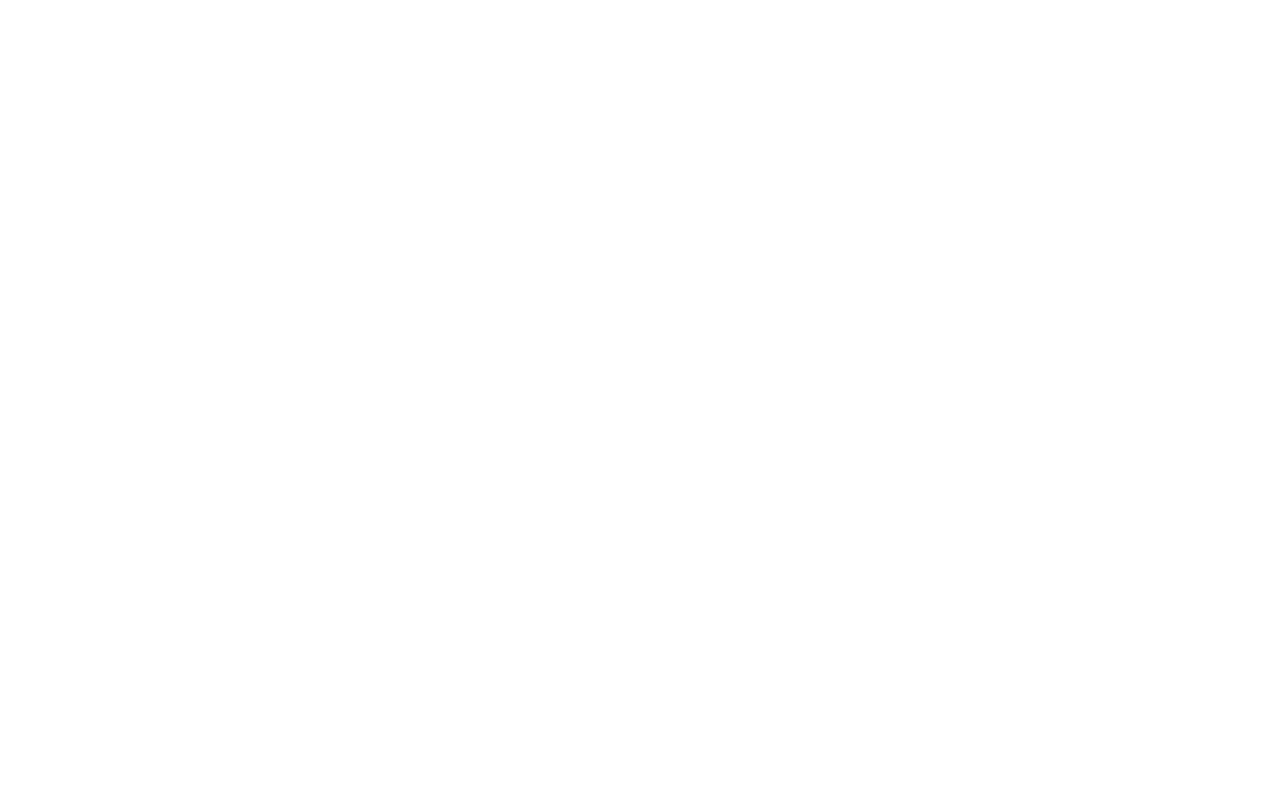
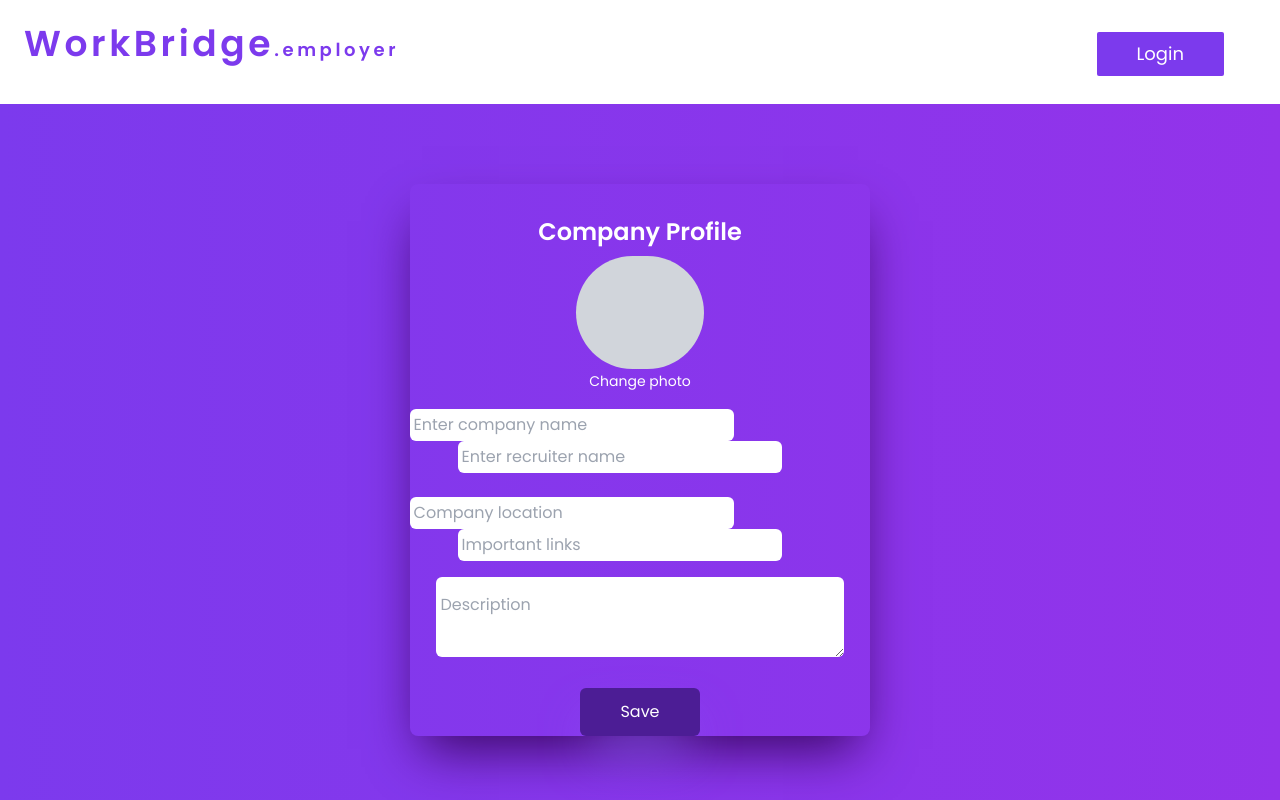
Before and after one commit to MidhunPM6/WorkBridge_Job_Portal-front-end, a React (Create React App) app: page /employerprofile in a window 1280 px wide. Before the commit this address had no page. Built offline with nearby package versions, Linux system fonts and the light colour scheme.

Commit message:
Created employer profile

```diff
--- a/src/App.js
+++ b/src/App.js
@@ -1,47 +1,45 @@
-import { Routes  ,Route} from "react-router-dom";
-import Home from "./Pages/UserPages/Home";
-import ServicePage from "./Components/Services/Services";
-import Siginup from "./Pages/UserPages/Siginup";
-import Login from "./Pages/UserPages/Loginn";
-import EmployerHome from "./Pages/EmployerPages/EmployerHome";
-import EmployerLogin from "./Pages/EmployerPages/EmployerLogin";
-import EmployerSignup from "./Pages/EmployerPages/EmployerSignup";
-import SeekerUsernameContext from "./Context/SeekerUsernameContext";
-import UserProfile from "./Pages/UserPages/UserProfile";
-import Jobview from "./Pages/UserPages/Jobview";
-import Applyjob from "./Pages/UserPages/Applyjob";
+import { Routes, Route } from 'react-router-dom'
+import Home from './Pages/UserPages/Home'
+import ServicePage from './Components/Services/Services'
+import Siginup from './Pages/UserPages/Siginup'
+import Login from './Pages/UserPages/Loginn'
+import EmployerHome from './Pages/EmployerPages/EmployerHome'
+import EmployerLogin from './Pages/EmployerPages/EmployerLogin'
+import EmployerSignup from './Pages/EmployerPages/EmployerSignup'
+import SeekerUsernameContext from './Context/SeekerUsernameContext'
+import UserProfile from './Pages/UserPages/UserProfile'
+import Jobview from './Pages/UserPages/Jobview'
+import Applyjob from './Pages/UserPages/Applyjob'
+import EmployerUsername from './Context/EmployerUsername'
+import ProfileMainpage from './Pages/EmployerPages/ProfileMainpage'
 
-
-
-
-
-function App() {
+function App () {
   return (
     <>
-
+      <EmployerUsername>
       <SeekerUsernameContext>
         <Routes>
+          {/*User routes */}
+          <Route path='/' element={<Home />} />
+          <Route path='/service' element={<ServicePage />} />
+          <Route path='/signup' element={<Siginup />} />
+          <Route path='/login' element={<Login />} />
+          <Route path='/profile' element={<UserProfile />} />
+          <Route path='/jobview' element={<Jobview />} />
+          <Route path='/applyjob' element={<Applyjob />} />
 
-      {/*User routes */}
-      <Route path="/" element={<Home/>} />
-      <Route path="/service" element={<ServicePage/>} />
-      <Route path="/signup" element={<Siginup/>} />
-      <Route path="/login" element={<Login/>} />
-      <Route path="/profile" element={<UserProfile/>} />
-      <Route path="/jobview" element={<Jobview/>} />
-      <Route path="/applyjob" element={<Applyjob/>} />
-
-
-      {/*Empolyer routes*/ }
-      <Route path="/employer" element={<EmployerHome/>} />
-      <Route path="/employerlogin" element={<EmployerLogin/>} />
-      <Route path="/employersignup" element={<EmployerSignup/>} />
+          {/*Empolyer routes*/}
+          <Route path='/employer' element={<EmployerHome />} />
+          <Route path='/employerlogin' element={<EmployerLogin />} />
+          <Route path='/employersignup' element={<EmployerSignup />} />
+          <Route path='/employerprofile' element={<ProfileMainpage />} />
 
 
         </Routes>
       </SeekerUsernameContext>
+      </EmployerUsername>
     </>
-  );
+  )
 }
 
-export default App;
+export default App
--- /dev/null
+++ b/src/Context/EmployerUsername.js
@@ -0,0 +1,28 @@
+import React, { createContext, useEffect, useState } from 'react'
+
+
+export const EmpAuth = createContext(null)
+
+const EmployerUsername = ({children}) => {
+const [empUsername,setEmpUsername] =useState(()=>{
+     return localStorage.getItem('username')
+})
+
+useEffect(()=>{
+    if(empUsername){
+      localStorage.setItem('username',empUsername)
+    }else{
+        localStorage.removeItem('')
+    }
+},[empUsername])
+
+
+
+  return (
+    <EmpAuth.Provider value={{empUsername,setEmpUsername}}>
+      {children}
+    </EmpAuth.Provider>
+  )
+}
+
+export default EmployerUsername
--- /dev/null
+++ b/src/Employer-Components/Emp_Profile/ProfileMainPage.jsx
@@ -0,0 +1,59 @@
+import React from 'react'
+
+const ProfileMainPage = () => {
+  return (
+    <>
+      <div className='flex place-content-center pt-20 font-poppins h-[87vh] bg-gradient-to-r from-violet-600 to-purple-600 '>
+        <div className='flex flex-col w-[36vw] h-[69vh]  place-items-center pt-8 shadow-2xl shadow-purple-950 rounded-lg '>
+          <h1 className=' text-2xl font-semibold text-white'>
+            Company Profile
+          </h1>
+          <div className='w-32 h-32 mt-2 bg-gray-300 rounded-full'></div>
+          <div>
+            <span className='text-sm cursor-pointer text-white'>
+              Change photo
+            </span>
+          </div>
+
+          <div className='mt-4'>
+            <input
+              type='text'
+              placeholder='Enter company name'
+              className='p-1  outline-none rounded-md    '
+            />
+            <input
+              type='text'
+              placeholder='Enter recruiter name '
+              className='ml-12 p-1   outline-none rounded-md   '
+            />
+          </div>
+          <div className='mt-6  '>
+            <input
+              type='text'
+              placeholder='Company location '
+              className='p-1 outline-none rounded-md   '
+            />
+            <input
+              type='text'
+              placeholder='Important links '
+              className='ml-12 p-1 outline-none rounded-md  '
+            />
+          </div>
+          <div>
+            <textarea
+              name=''
+              id=''
+              placeholder='Description'
+              className='w-[31.8vw] mt-4 py-4 p-1 text-black rounded-md outline-none'
+            ></textarea>
+          </div>
+          <button className='mt-6  text-white bg-violet-900 p-3 px-10  hover:bg-violet-700 rounded-md shadow-2xl shadow-violet-500  '>
+            Save
+          </button>
+        </div>
+      </div>
+    </>
+  )
+}
+
+export default ProfileMainPage
--- a/src/Employer-Components/Employer-Authentication/Employerlogin.jsx
+++ b/src/Employer-Components/Employer-Authentication/Employerlogin.jsx
@@ -1,10 +1,13 @@
-import React, { useState } from 'react'
+import React, { useContext, useState } from 'react'
 import googleimg from '../../assets/google.png'
 import { useNavigate } from 'react-router-dom'
 import { toast, ToastContainer } from 'react-toastify'
 import 'react-toastify/dist/ReactToastify.css'
 import { axiosAuth } from '../../Axios/Axios-instance'
 import { loginValidation } from './Validation'
+import {EmpAuth} from '../../Context/EmployerUsername'
+
+
 
 
 
@@ -16,6 +19,8 @@
     password:"",
   })
   const [error,setError]=useState("")
+
+  const {setEmpUsername}=useContext(EmpAuth)
 
 
 
@@ -33,11 +38,15 @@
     try {
       const response=await axiosAuth.post('/emplogin',empLoginForm)
 
+      setEmpUsername(response.data.username)
+      console.log(response)
+
       if(response.status===200){
          toast.success("Login successfull",{
           onClose:()=>navigate('/employer')
 
          })
+
       }
     } catch (error) {
       toast.error(error.response?.data?.message || "Server Error")
--- a/src/Employer-Components/Employer_main/Navbar.jsx
+++ b/src/Employer-Components/Employer_main/Navbar.jsx
@@ -1,23 +1,48 @@
-import React from 'react'
+import React, { useContext } from 'react'
 import { useNavigate } from 'react-router-dom'
-import { HashLink } from 'react-router-hash-link'
+
+import {EmpAuth} from '../../Context/EmployerUsername'
 
 
 const Navbar = () => {
-  const navigate =useNavigate()
+  const navigate = useNavigate()
+  const {empUsername,setEmpUsername}=useContext(EmpAuth)
+
+  const handleLogout=()=>{
+    setEmpUsername('')
+  }
+
   return (
     <>
       <div className='lg:flex lg:justify-between font-poppins shadow-sm lg:h-[13vh] '>
         <div>
-        <h1 className='text-3xl lg:text-4xl font-poppins font-semibold text-violet-600 m-6 mb-2 lg:mb-7 tracking-[.1em]'>
-          WorkBridge<span className='text-lg'>.employer</span>
-        </h1>
-
+          <h1 className='text-3xl lg:text-4xl font-poppins font-semibold text-violet-600 m-6 mb-2 lg:mb-7 tracking-[.1em]'>
+            WorkBridge<span className='text-lg'>.employer</span>
+          </h1>
         </div>
 
-        <div className='p-8 lg:pr-32'>
-       <button onClick={()=>navigate('/employerlogin')} className='px-10 py-2 rounded-sm text-lg text-white bg-violet-600'>login</button>
-       </div>
+        <div className='p-8 lg:pr-14'>
+          {
+            empUsername ?
+            <div>
+            <button
+            onClick={()=>navigate('/employerprofile')}
+            className='px-10 py-2 rounded-sm text-lg text-white bg-violet-600'
+          >
+           {empUsername}
+          </button>
+          <button onClick={handleLogout} className='ml-16 shadow-xl py-2 px-6 rounded-lg'>Logout</button>
+          </div>:
+
+
+          <button
+            onClick={() => navigate('/employerlogin')}
+            className='px-10 py-2 rounded-sm text-lg text-white bg-violet-600'
+          >
+            Login
+          </button>
+          }
+        </div>
       </div>
     </>
   )
--- /dev/null
+++ b/src/Pages/EmployerPages/ProfileMainpage.js
@@ -0,0 +1,15 @@
+import React from 'react'
+import ProfileMainPage from '../../Employer-Components/Emp_Profile/ProfileMainPage'
+import Navbar from '../../Employer-Components/Employer_main/Navbar'
+
+
+const ProfileMainpage = () => {
+  return (
+    <div>
+      <Navbar />
+      <ProfileMainPage />
+    </div>
+  )
+}
+
+export default ProfileMainpage
```
Lines whose indentation alone changed are shown as unchanged.
